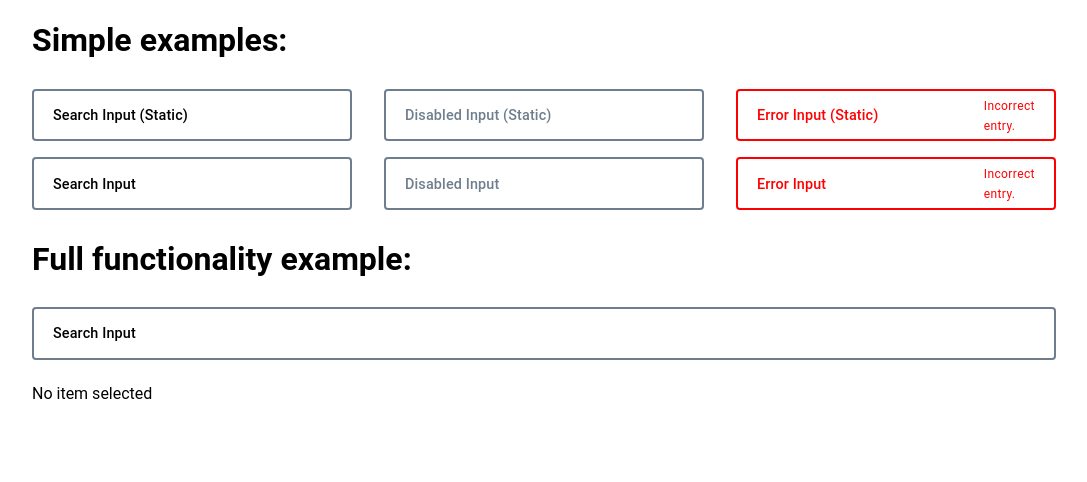
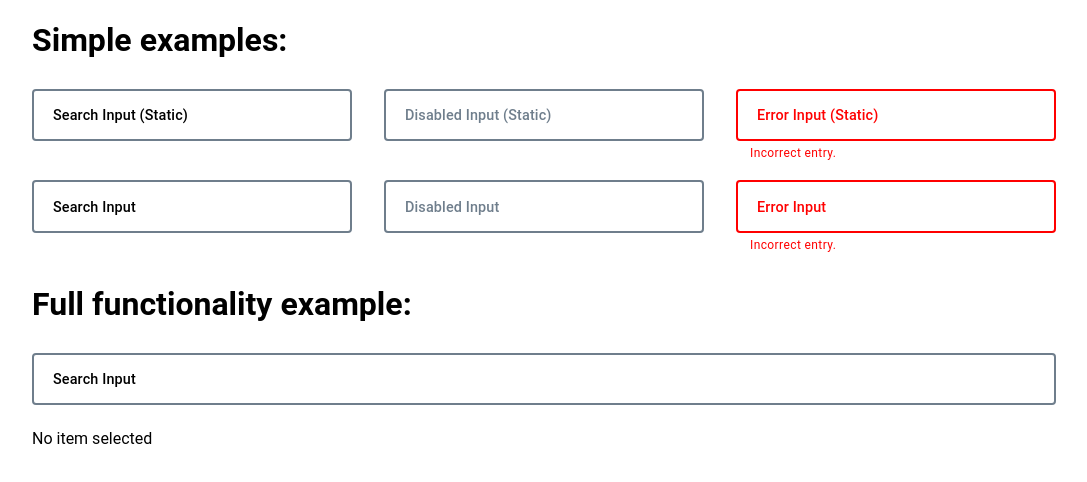
Before and after one commit to zOwNaToR/cgn-autocomplete-assessment, a React (Create React App) app: page / in a window 1280 px wide. Shown: the top 482 px of the page, without its empty margins (96-1183 px from the left). Built offline with nearby package versions, Linux system fonts and the light colour scheme.

Commit message:
fix and refactor textfield ui

```diff
--- a/src/components/atoms/TextField/TextField.tsx
+++ b/src/components/atoms/TextField/TextField.tsx
@@ -23,6 +23,7 @@ const TextField = React.forwardRef<HTMLInputElement, TextFieldProps>(({
          "disabled": props.disabled,
       })}
       >
+         <div className="text-field-wrapper">
             <input
                ref={(node) => {
                   inputRef.current = node;
@@ -39,6 +40,7 @@ const TextField = React.forwardRef<HTMLInputElement, TextFieldProps>(({
                {...props}
             />
             <label className="text-field-label">{label}</label>
+         </div>
          {error && <p className="text-field-error">{error}</p>}
       </div>
    )
--- a/src/components/atoms/TextField/styles.css
+++ b/src/components/atoms/TextField/styles.css
@@ -2,32 +2,14 @@
 .text-field-root {
 	width: -webkit-fill-available;
 	display: inline-flex;
+	flex-direction: column;
 	position: relative;
 	vertical-align: top;
 	margin: 8px 0;
+}
 
-	font-weight: 400;
-	font-size: 1rem;
-	line-height: 1.4375em;
-	letter-spacing: 0.01em;
-	box-sizing: border-box;
-
-	cursor: text;
-	-webkit-box-align: center;
-	align-items: center;
-
-	border: 2px solid;
-	border-color: #6f7e8c;
-	border-radius: 4px;
-}
-.text-field-root:focus-within {
-	border-color: #0068d6;
-}
-.text-field-root.has-error {
-	border-color: red;
-}
-/* Container */
-.text-field-container {
+/* Wrapper */
+.text-field-wrapper {
 	font-weight: 400;
 	font-size: 1rem;
 	line-height: 1.4375em;
@@ -45,11 +27,10 @@
 	border-radius: 4px;
 }
 
-.text-field-container:focus-within {
+.text-field-wrapper:focus-within {
 	border-color: #0068d6;
 }
-
-.text-field-root.has-error .text-field-container {
+.text-field-root.has-error .text-field-wrapper {
 	border-color: red;
 }
 
@@ -121,7 +102,6 @@
 .text-field-root.disabled .text-field-label {
 	color: #6f7e8c;
 }
-
 .text-field-root.has-error .text-field-label {
 	color: red;
 }
```
Lines whose indentation alone changed are shown as unchanged.
